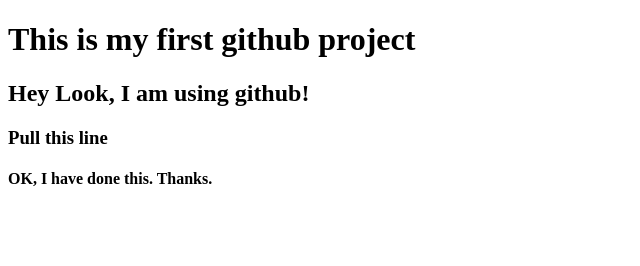
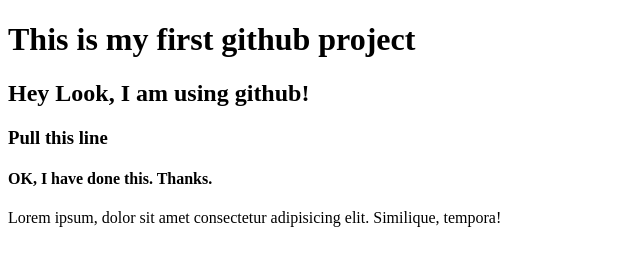
Before and after one commit to jubayerr/my-first-website, a plain HTML site: page index.html in a window 1280 px wide. Shown: the whole page, without its empty margins (0-640 px from the left). Drawn offline with Linux system fonts and the light colour scheme.

Commit message:
another changed

```diff
--- a/index.html
+++ b/index.html
@@ -10,5 +10,6 @@
    <h2>Hey Look, I am using github!</h2>
     <h3>Pull this line</h3>
     <h4>OK, I have done this. Thanks.</h4>
+    <p>Lorem ipsum, dolor sit amet consectetur adipisicing elit. Similique, tempora!</p>
 </body>
 </html>
```
